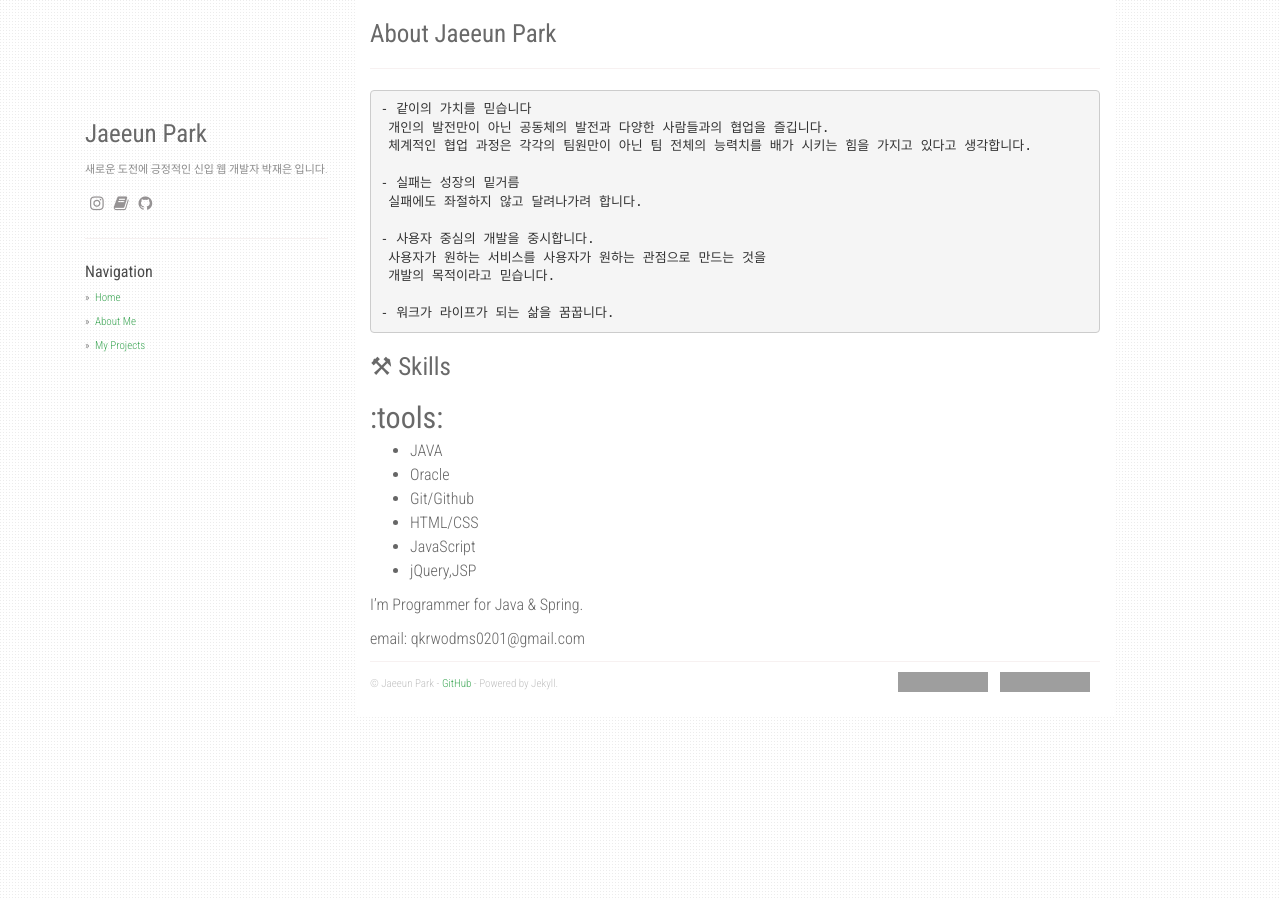
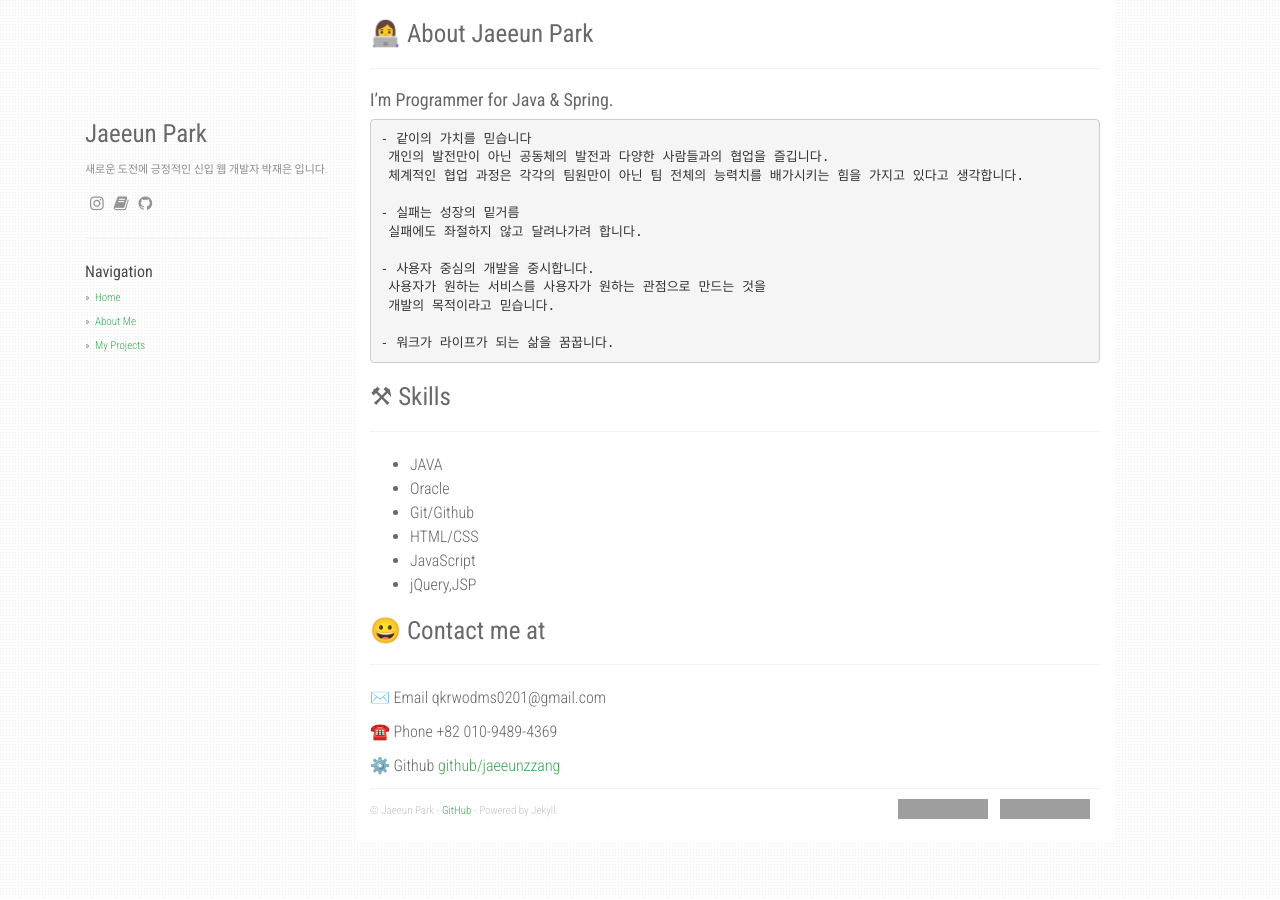
Before and after one commit to jaeeunzzang/jaeeunPark.portfolio.github.io, a Jekyll site: the page built from about.md, in a window 1280 px wide. Built offline with Jekyll 4.4.1, drawn with Linux system fonts in a browser that asks for light colours; nearby versions of some CDN libraries; grey boxes are pictures that could not be loaded.

Commit message:
markdown

```diff
--- a/about.md
+++ b/about.md
@@ -21,7 +23,7 @@
 
 # ⚒ Skills
 
-## :tools:
+---
 
 - JAVA
 - Oracle
@@ -30,6 +32,12 @@
 - JavaScript
 - jQuery,JSP
 
-I'm Programmer for Java & Spring.
+# 😀 Contact me at
 
-email: qkrwodms0201@gmail.com
+---
+
+✉️ Email qkrwodms0201@gmail.com
+
+☎️ Phone +82 010-9489-4369
+
+⚙️ Github [github/jaeeunzzang](https://github.com/jaeeunzzang)
```
Also changed, not shown: other parts of about.md (+4 -2 lines).
